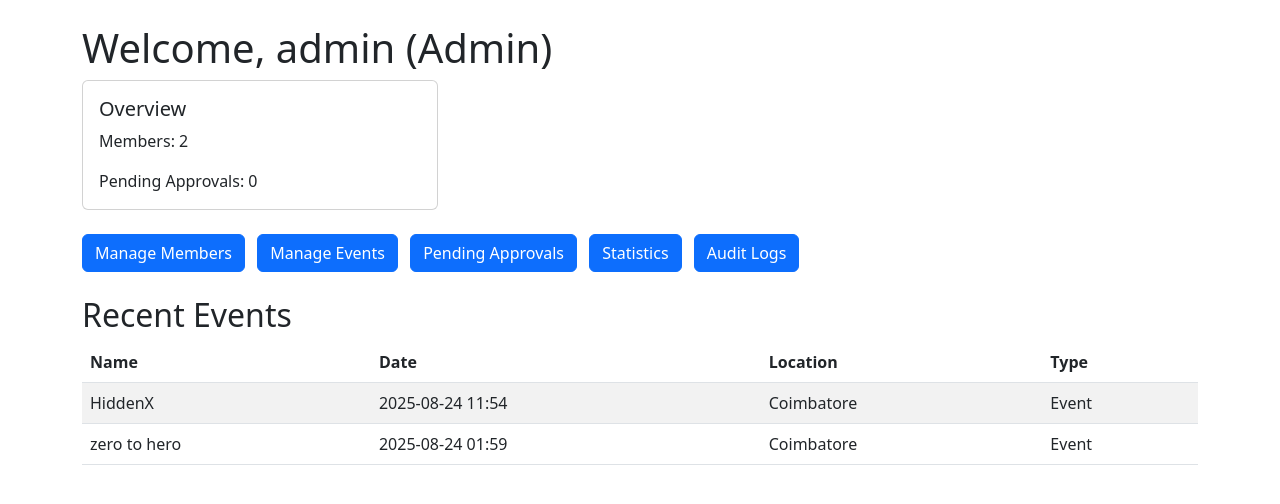
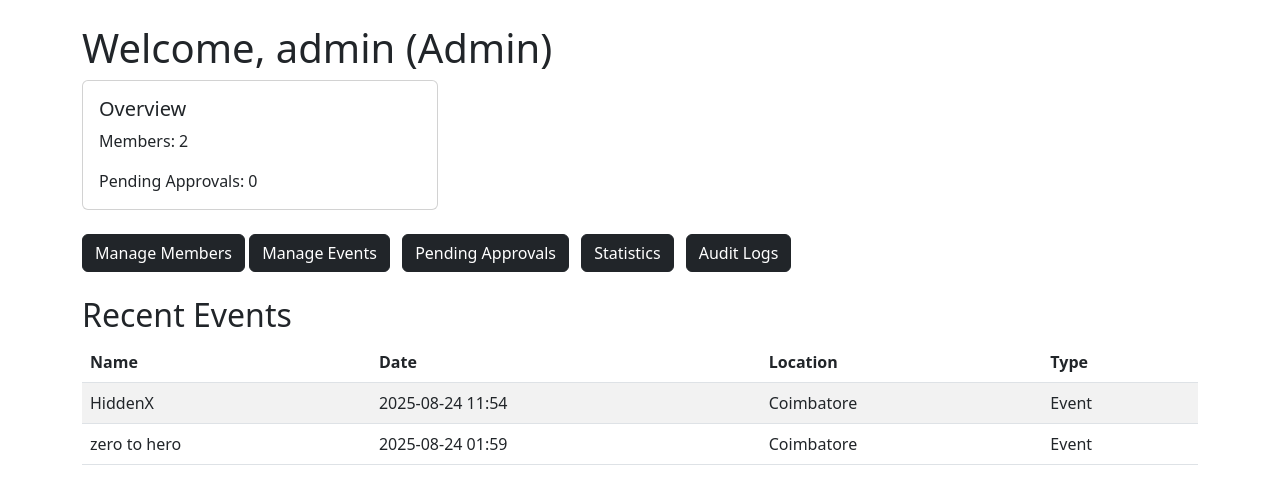
Before and after one commit to Jayzo-yt/attendance-portal, a Flask app: page /dashboard in a window 1280 px wide. Shown: the part 56-560 px from the top of the page. Run offline with Flask 3, Linux system fonts and the light colour scheme; a user stored in the database is signed in; data comes from the database, SQL or seed files in the repository; both versions use the stored data as it was after the commit.

Commit message:
button colour changed

```diff
--- a/templates/admin_dashboard.html
+++ b/templates/admin_dashboard.html
@@ -14,11 +14,11 @@
         </div>
     </div>
     <div class="mb-4">
-        <a href="{{ url_for('members') }}" class="btn btn-primary me-2">Manage Members</a>
-        <a href="{{ url_for('events') }}" class="btn btn-primary me-2">Manage Events</a>
-        <a href="{{ url_for('approvals') }}" class="btn btn-primary me-2">Pending Approvals</a>
-        <a href="{{ url_for('statistics') }}" class="btn btn-primary me-2">Statistics</a>
-        <a href="{{ url_for('audit_logs') }}" class="btn btn-primary">Audit Logs</a>
+        <a href="{{ url_for('members') }}" class="btn btn-dark ">Manage Members</a>
+        <a href="{{ url_for('events') }}" class="btn btn-dark me-2">Manage Events</a>
+        <a href="{{ url_for('approvals') }}" class="btn btn-dark me-2">Pending Approvals</a>
+        <a href="{{ url_for('statistics') }}" class="btn btn-dark me-2">Statistics</a>
+        <a href="{{ url_for('audit_logs') }}" class="btn btn-dark">Audit Logs</a>
     </div>
     <h2>Recent Events</h2>
     <table class="table table-striped">
--- a/templates/events.html
+++ b/templates/events.html
@@ -58,7 +58,7 @@
                         </select>
                     </div>
                 </div>
-                <button type="submit" class="btn btn-primary">Create Event</button>
+                <button type="submit" class="btn btn-dark">Create Event</button>
             </form>
         </div>
     </div>
--- a/templates/members.html
+++ b/templates/members.html
@@ -35,7 +35,7 @@
                         </select>
                     </div>
                 </div>
-                <button type="submit" class="btn btn-primary">Add Member</button>
+                <button type="submit" class="btn btn-dark">Add Member</button>
             </form>
         </div>
     </div>
@@ -61,7 +61,7 @@
                     <td>{{ member.contact or 'N/A' }}</td>
                     <td>{{ member.club_role or 'N/A' }}</td>
                     <td>
-                        <button class="btn btn-sm btn-warning" data-bs-toggle="modal" data-bs-target="#editModal{{ member.id }}">Edit</button>
+                        <button class="btn btn-sm btn-dark" data-bs-toggle="modal" data-bs-target="#editModal{{ member.id }}">Edit</button>
                         <form method="POST" style="display:inline;">
                             <input type="hidden" name="action" value="delete">
                             <input type="hidden" name="id" value="{{ member.id }}">
```
Also changed, not shown: instance/club_attendance.db.
